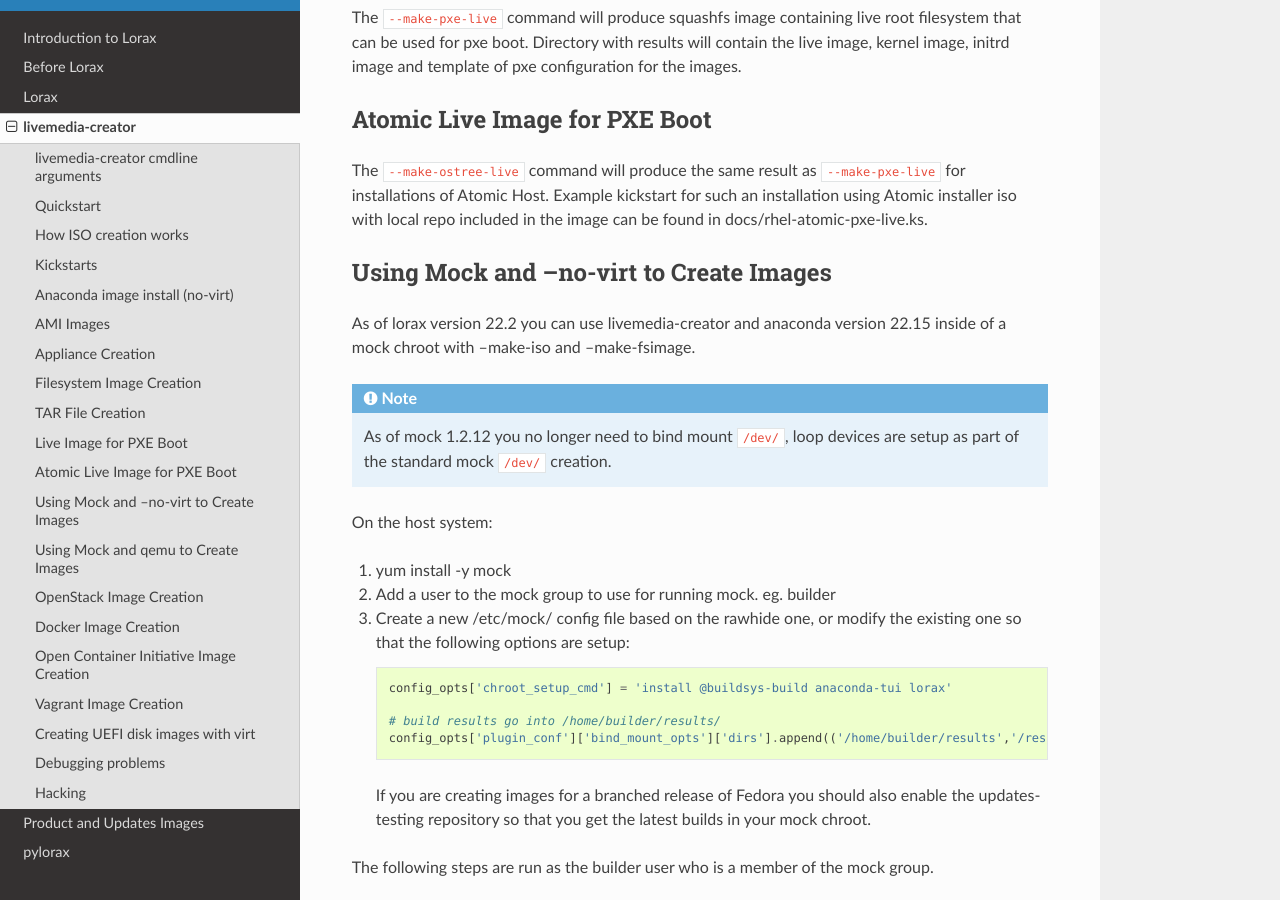
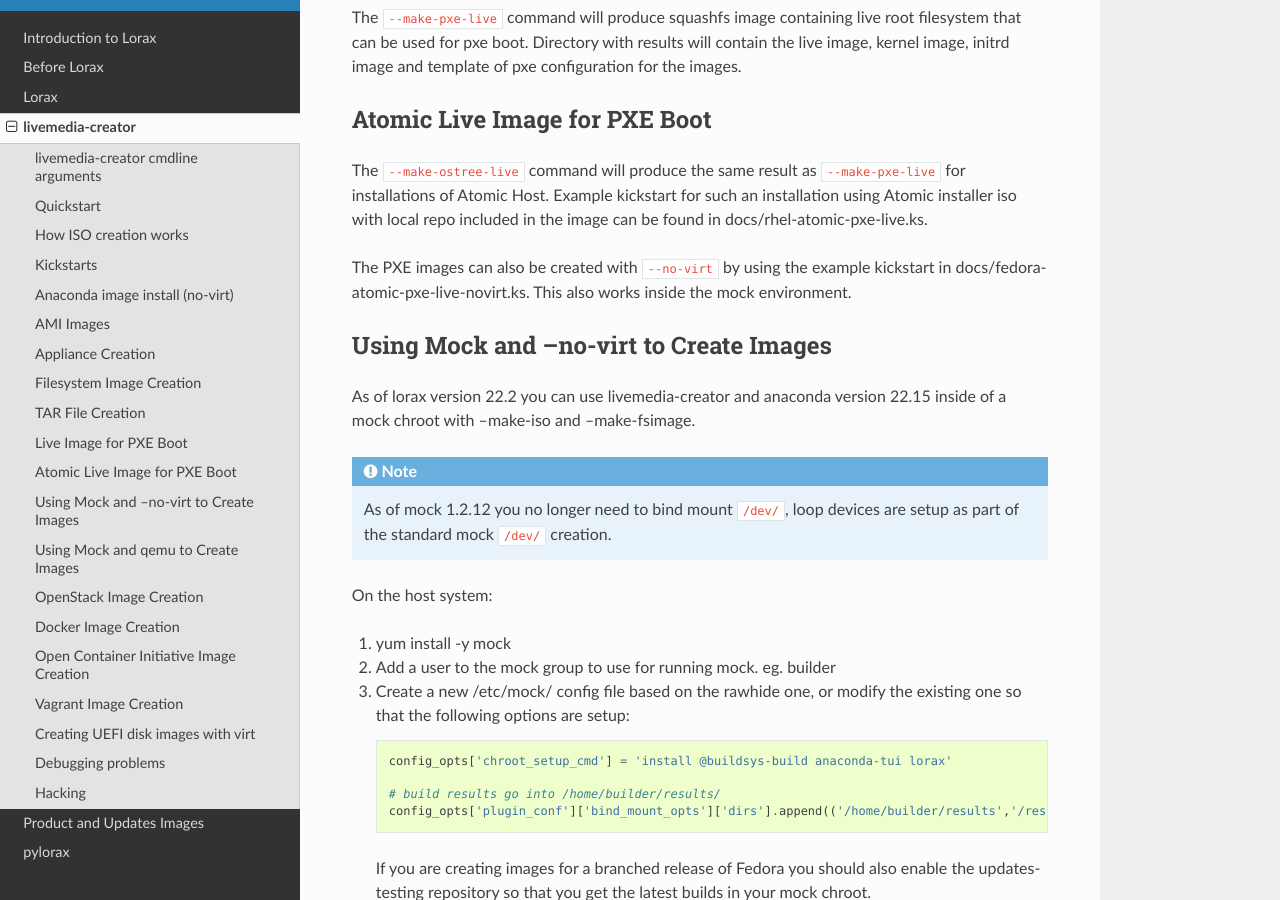
Before and after one commit to weldr/lorax, a Sphinx documentation site: the page built from docs/livemedia-creator.rst, in a window 1280 px wide and 900 px high, scrolled down 6730 px. Built offline with Sphinx 7.4.7 and the Read the Docs theme 2.0.0, drawn with Linux system fonts in a browser that asks for light colours.

Commit message:
Add example kickstart for Atomic PXE live no-virt
Because --no-virt uses a fsimage disk you can't create a /boot
partition. This kickstart will also work for creating the PXE files
inside a mock environment.

Also rename rhel-atomic-pxe-live.ks to fedora-atomic-pxe-live.ks

```diff
--- a/docs/livemedia-creator.rst
+++ b/docs/livemedia-creator.rst
@@ -347,6 +347,10 @@
 using Atomic installer iso with local repo included in the image can be found
 in docs/rhel-atomic-pxe-live.ks.
 
+The PXE images can also be created with ``--no-virt`` by using the example
+kickstart in docs/fedora-atomic-pxe-live-novirt.ks. This also works inside the
+mock environment.
+
 
 Using Mock and --no-virt to Create Images
 -----------------------------------------
```
Also changed, not shown: 3 other files.
